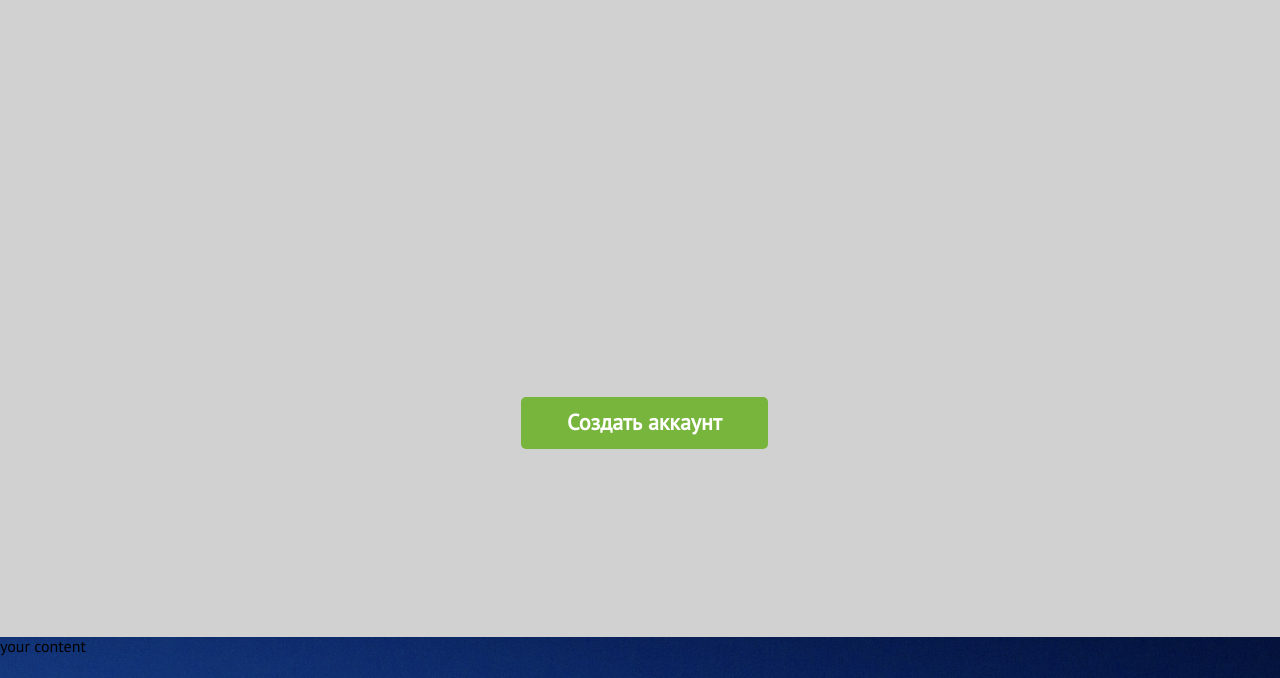
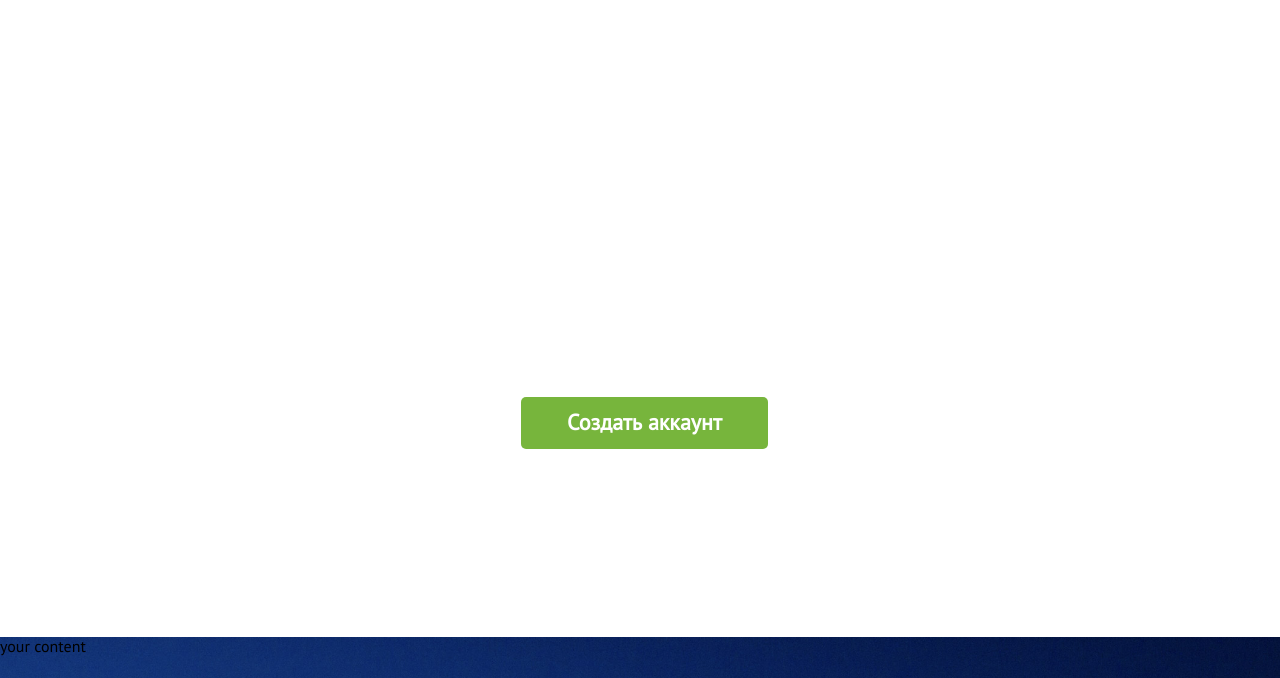
Before and after one commit to Pakistanka/Task1-1, a website: page index.html in a window 1280 px wide. Shown: the part 963-1641 px from the top of the page. Drawn offline with nearby package versions, Linux system fonts and the light colour scheme; some packages are replaced by stand-ins of ours; files that its build step writes are made by us from their sources; a script that the page names is missing; a web font is replaced by a local one.

Commit message:
added background for block 2

```diff
--- a/sass/_background.scss
+++ b/sass/_background.scss
@@ -10,7 +10,6 @@
 .block2 {
 	width: 100%;
 	height: 100vh;
-	background-color: #d1d1d1;
 }
 
 .block3 {
```
